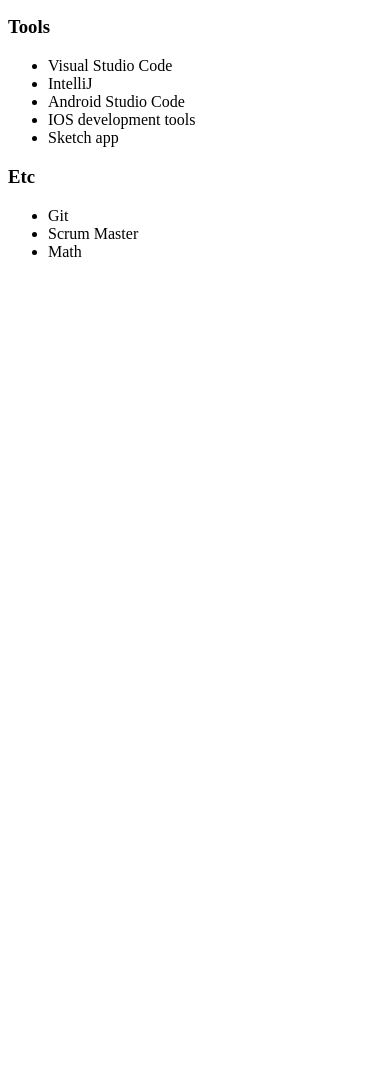
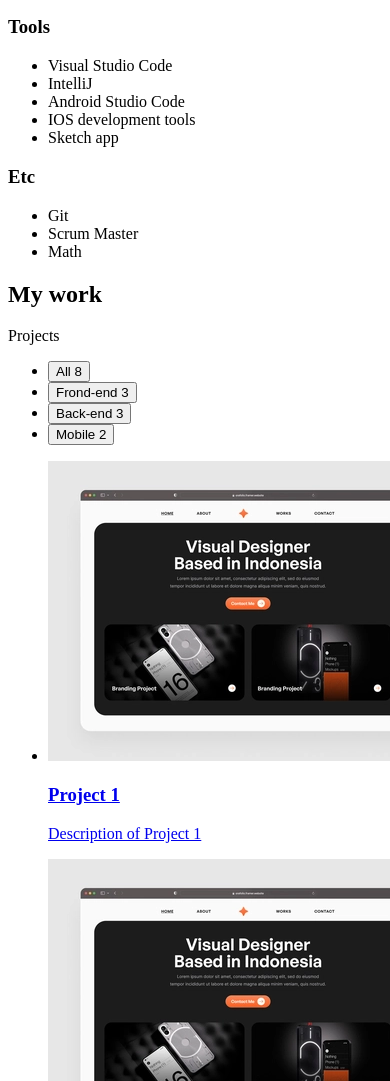
Before and after one commit to WHITAKERFORGITHUB/sangwoo_portfolio_v02, a plain HTML site: page index.html in a window 390 px wide. Shown: the part 3424-4505 px from the top of the page. Before the commit the page ends 3701 px from the top, so only its background shows below. Drawn offline with Linux system fonts and the light colour scheme.

Commit message:
HTML-Work

```diff
--- a/index.html
+++ b/index.html
@@ -73,6 +73,7 @@
         </p>
         <a href="#contact">Contact Me</a>
       </section>
+
       <!-- About -->
       <section id="about">
         <h2>About me</h2>
@@ -130,6 +131,7 @@
           </li>
         </ul>
       </section>
+
       <!-- Skills -->
       <section id="skills">
         <h2>My Skills</h2>
@@ -190,10 +192,104 @@
           </section>
         </div>
       </section>
+
       <!-- Work -->
-      <section id="work"></section>
+      <section id="work">
+        <h2>My work</h2>
+        <p>Projects</p>
+        <ul>
+          <li>
+            <button>All <span>8</span></button>
+          </li>
+          <li>
+            <button>Frond-end <span>3</span></button>
+          </li>
+          <li>
+            <button>Back-end <span>3</span></button>
+          </li>
+          <li>
+            <button>Mobile <span>2</span></button>
+          </li>
+        </ul>
+        <ul>
+          <li>
+            <a href="#" target="_blank">
+              <img src="images/projects/project1.webp" alt="project1"/>
+              <div>
+                <h3>Project 1</h3>
+                <p>Description of Project 1</p></h3>
+              </div>
+            </a>
+          </li>
+          <li>
+            <a href="#" target="_blank">
+              <img src="images/projects/project1.webp" alt="project1"/>
+              <div>
+                <h3>Project 1</h3>
+                <p>Description of Project 1</p></h3>
+              </div>
+            </a>
+          </li>
+          <li>
+            <a href="#" target="_blank">
+              <img src="images/projects/project1.webp" alt="project1"/>
+              <div>
+                <h3>Project 1</h3>
+                <p>Description of Project 1</p></h3>
+              </div>
+            </a>
+          </li>
+          <li>
+            <a href="#" target="_blank">
+              <img src="images/projects/project1.webp" alt="project1"/>
+              <div>
+                <h3>Project 1</h3>
+                <p>Description of Project 1</p></h3>
+              </div>
+            </a>
+          </li>
+          <li>
+            <a href="#" target="_blank">
+              <img src="images/projects/project1.webp" alt="project1"/>
+              <div>
+                <h3>Project 1</h3>
+                <p>Description of Project 1</p></h3>
+              </div>
+            </a>
+          </li>
+          <li>
+            <a href="#" target="_blank">
+              <img src="images/projects/project1.webp" alt="project1"/>
+              <div>
+                <h3>Project 1</h3>
+                <p>Description of Project 1</p></h3>
+              </div>
+            </a>
+          </li>
+          <li>
+            <a href="#" target="_blank">
+              <img src="images/projects/project1.webp" alt="project1"/>
+              <div>
+                <h3>Project 1</h3>
+                <p>Description of Project 1</p></h3>
+              </div>
+            </a>
+          </li>
+          <li>
+            <a href="#" target="_blank">
+              <img src="images/projects/project1.webp" alt="project1"/>
+              <div>
+                <h3>Project 1</h3>
+                <p>Description of Project 1</p></h3>
+              </div>
+            </a>
+          </li>
+        </ul>
+      </section>
+
       <!-- Testimonials -->
       <section id="testimonials"></section>
+
       <!-- Arrow up -->
       <aside></aside>
     </main>
```
Also changed, not shown: images/projects/project1.webp (added), images/projects/project2.webp (added), images/projects/project3.webp (added), images/projects/project4.webp (added), images/projects/project5.webp (added), images/projects/project6.webp (added), images/projects/project7.webp (added), images/projects/project8.webp (added), images/testimonials/people1.webp (added), images/testimonials/people2.webp (added), images/testimonials/people3.webp (added), 1 other file.
